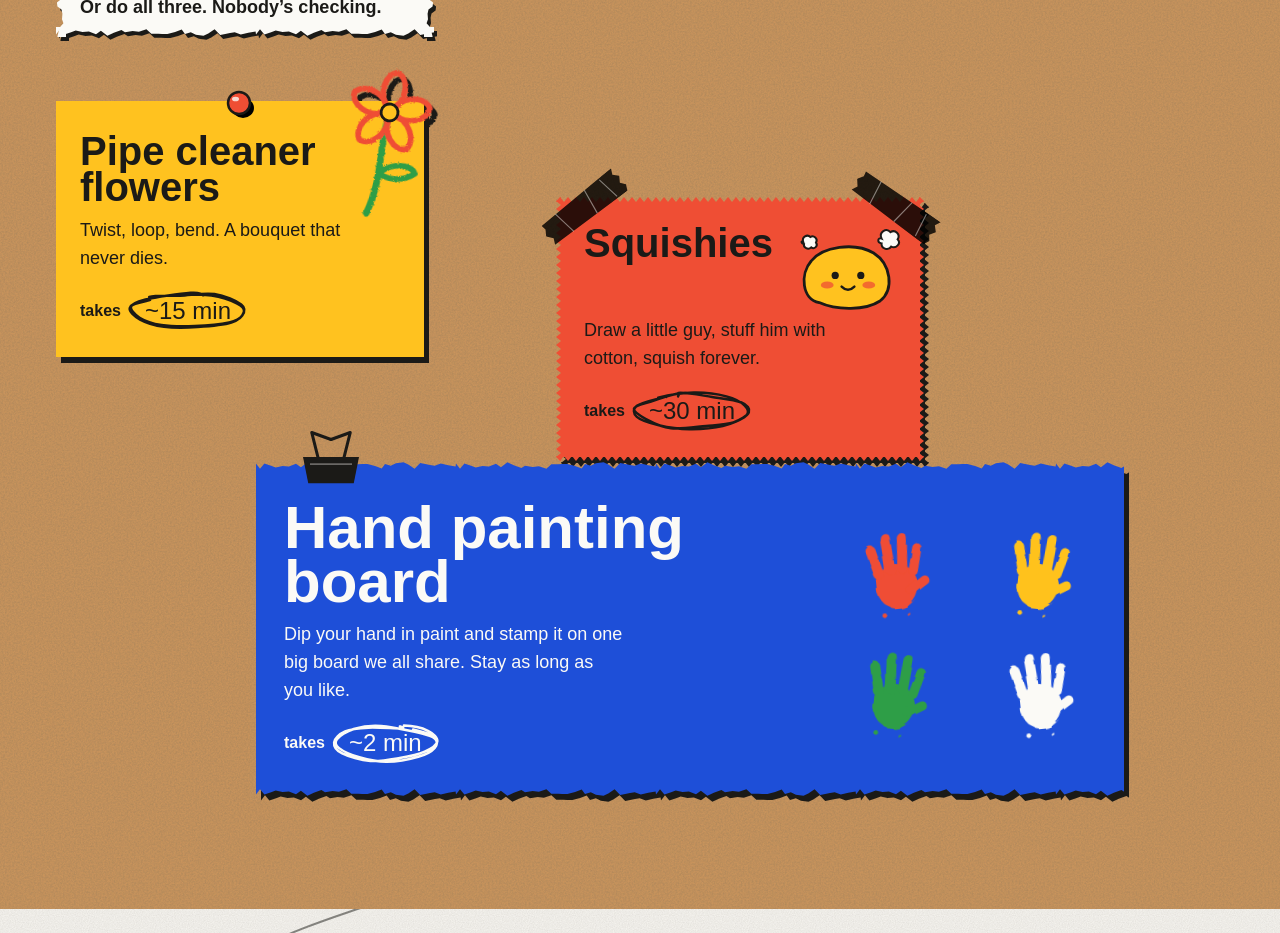
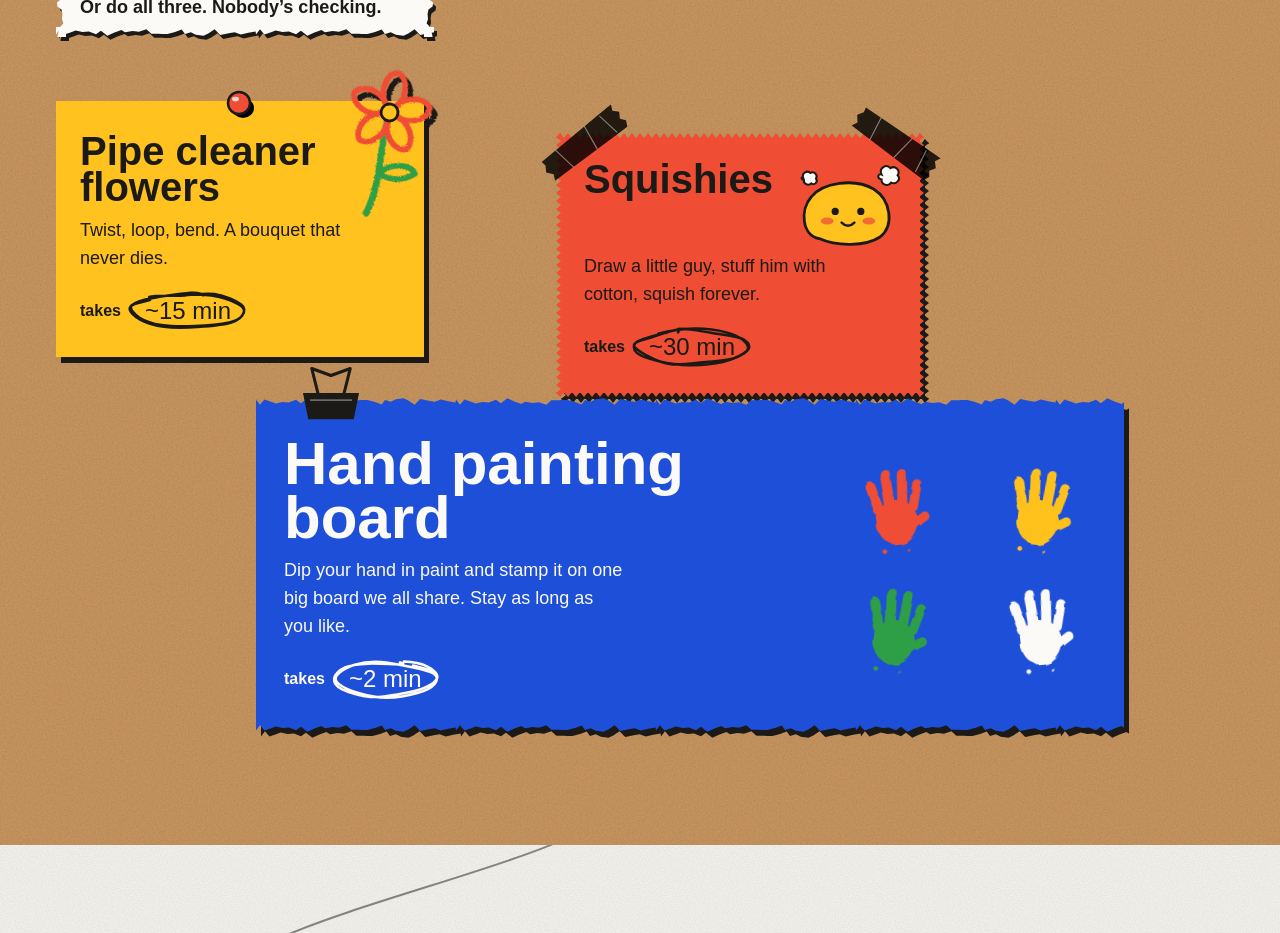
Before and after one commit to Kcjas/MakeYOURMark_website, a Next.js app: page / in a window 1280 px wide. Shown: the part 1360-2293 px from the top of the page. Built offline with nearby package versions, Linux system fonts and the light colour scheme; a web font is replaced by a local one.

Commit message:
Raise the squishies card on laptop widths
It sat low and the painting board covered its bottom. Phones unchanged.

```diff
--- a/components/sections/stations.tsx
+++ b/components/sections/stations.tsx
@@ -39,7 +39,7 @@ export function Stations() {
         </li>
 
         {/* 2. pinking-shear card, taped */}
-        <li className="relative -mt-2 ml-auto w-[90%] max-w-sm lg:col-span-4 lg:col-start-6 lg:mt-24 lg:ml-0 lg:w-auto lg:max-w-none">
+        <li className="relative -mt-2 ml-auto w-[90%] max-w-sm lg:col-span-4 lg:col-start-6 lg:mt-8 lg:ml-0 lg:w-auto lg:max-w-none">
           <article className="wiggle tilt relative" style={vars({ "--r": "var(--tilt-b)" })}>
             <div className="cut-md">
               <div className="pinked bg-tomato px-7 pb-8 pt-7">
```
